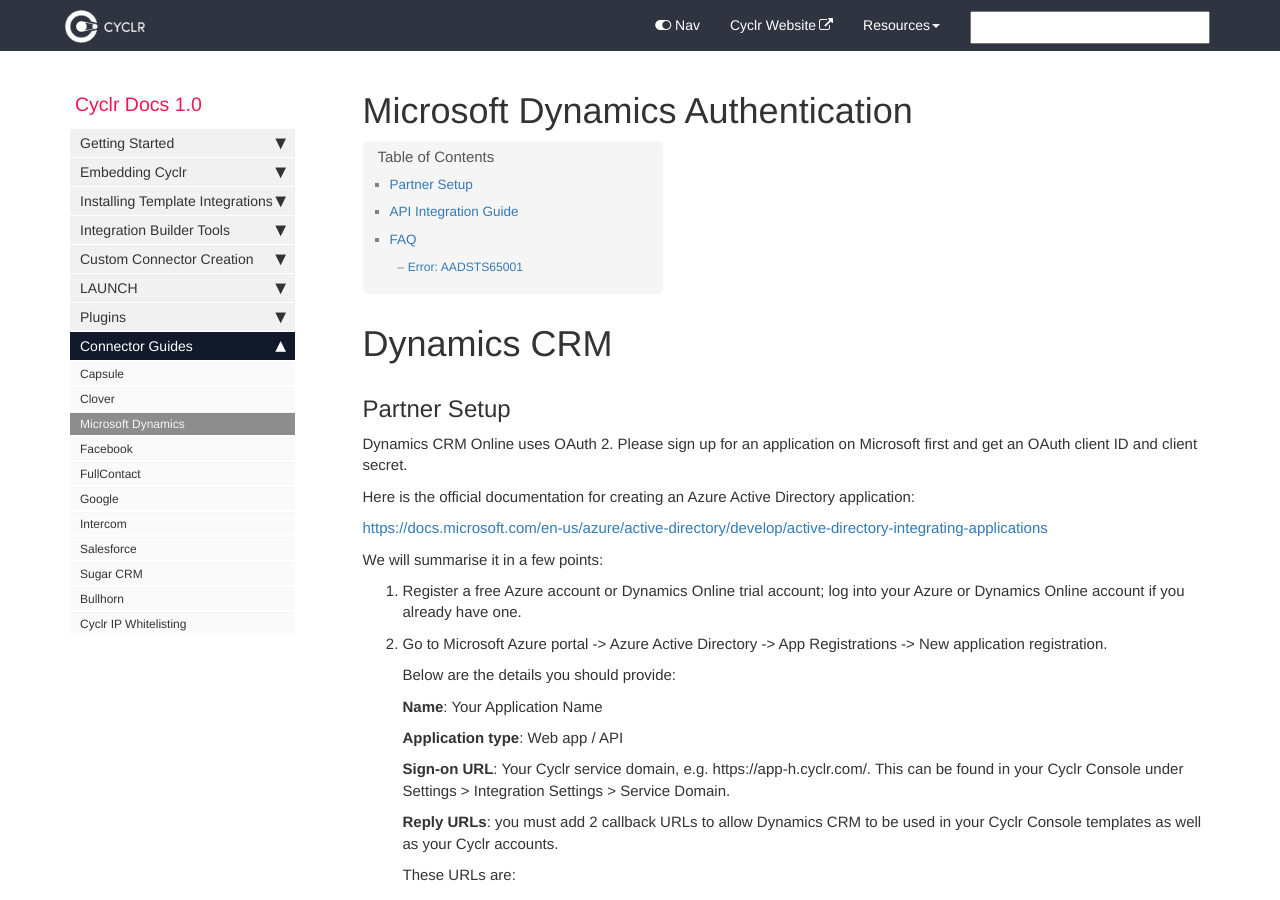
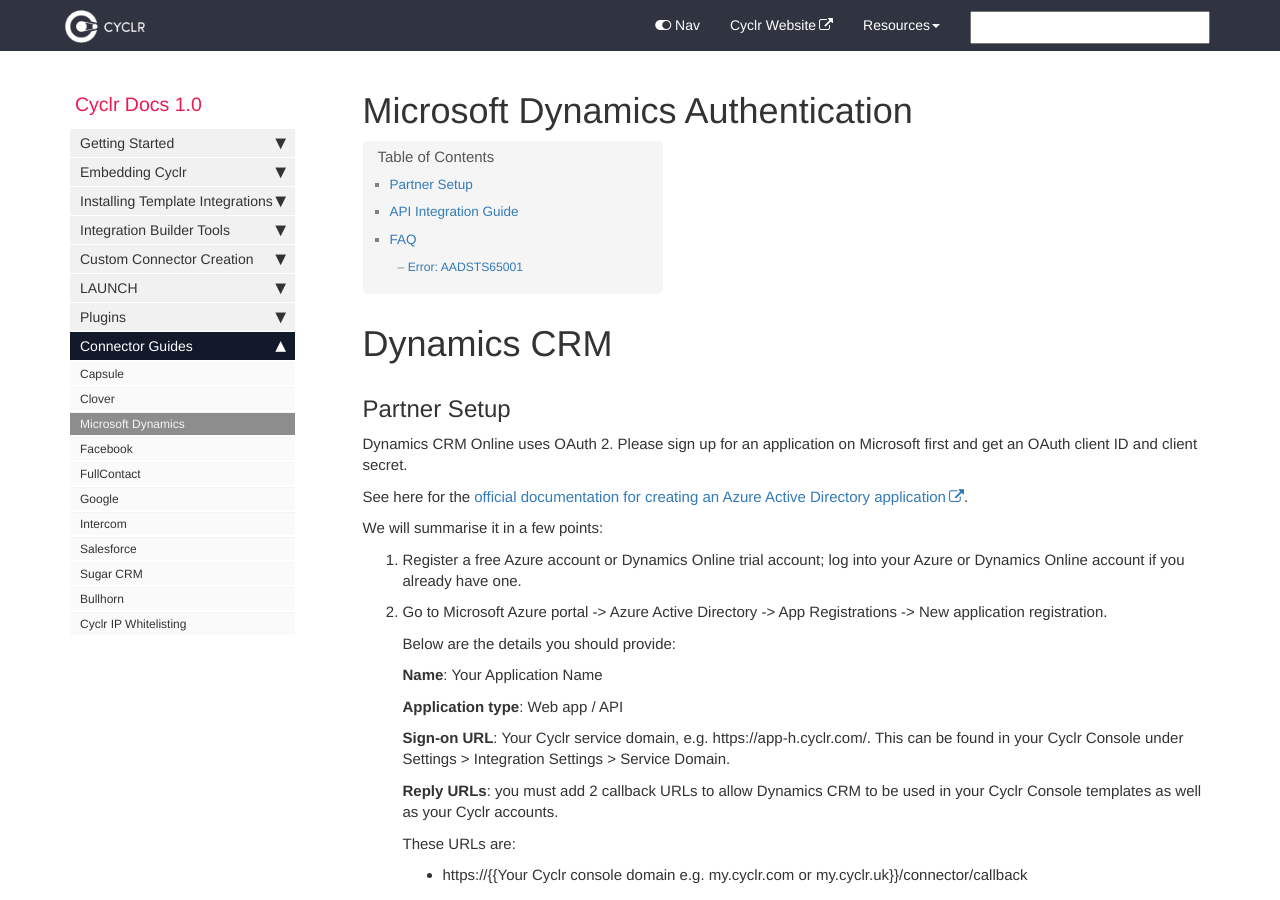
Before and after one commit to sneakysneak/docs, a Jekyll site: the page built from pages/connector-authentication/dynamics-crm-online.md, in a window 1280 px wide and 900 px high. Built offline with Jekyll 4.4.1, drawn with Linux system fonts in a browser that asks for light colours; nearby versions of some CDN libraries; comment, search, counter and statistics services are not loaded.

Commit message:
Fixed link directing to MS help

```diff
--- a/pages/connector-authentication/dynamics-crm-online.md
+++ b/pages/connector-authentication/dynamics-crm-online.md
@@ -12,9 +12,7 @@ Partner Setup
 
 Dynamics CRM Online uses OAuth 2. Please sign up for an application on Microsoft first and get an OAuth client ID and client secret.
 
-Here is the official documentation for creating an Azure Active Directory application:
-
-[https://docs.microsoft.com/en-us/azure/active-directory/develop/active-directory-integrating-applications]()
+See here for the [official documentation for creating an Azure Active Directory application](https://docs.microsoft.com/en-us/azure/active-directory/develop/active-directory-integrating-applications).
 
 We will summarise it in a few points:
 
```
